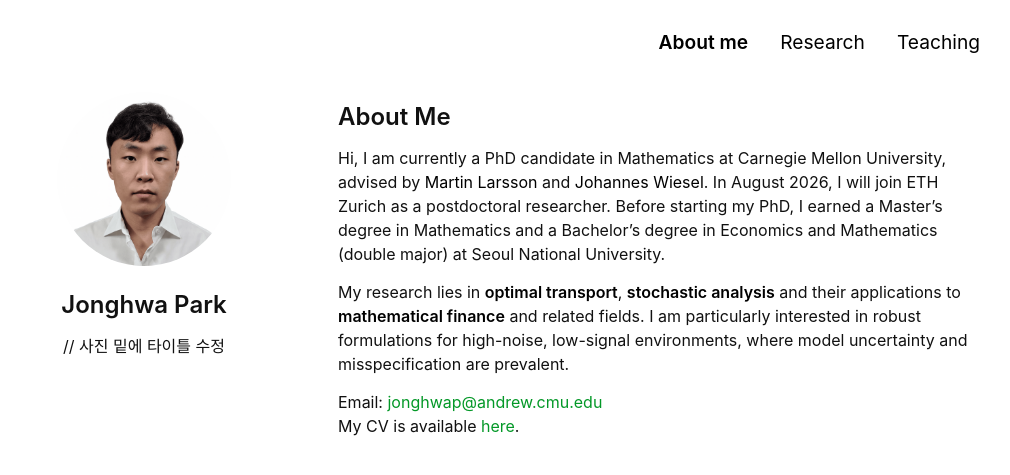
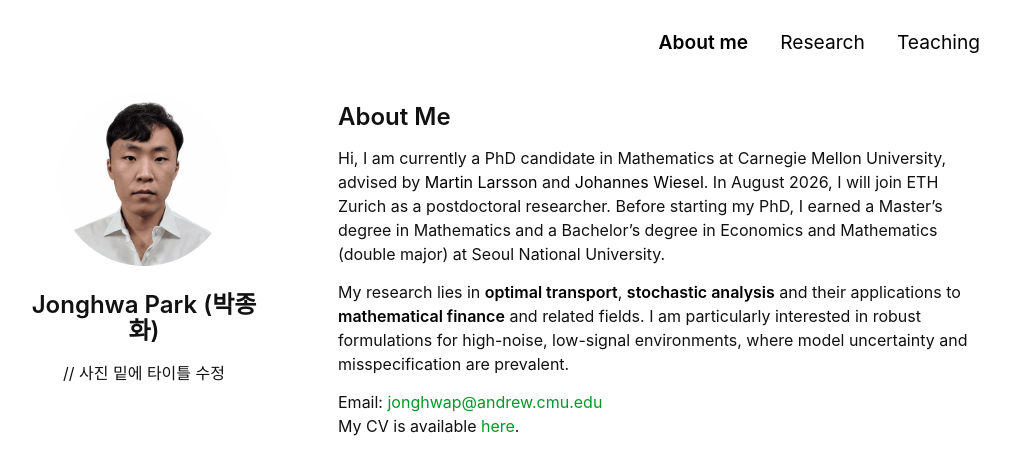
Before and after one commit to Jonghwap/Jonghwap.github.io, a Jekyll site: the page built from index.md, in a window 1280 px wide. Shown: the top 475 px of the page, without its empty margins (132-1142 px from the left). Built offline with Jekyll 4.4.1, drawn with Linux system fonts in a browser that asks for light colours; a style sheet for code colours, icons or effects is not loaded; our own code applies the rules of GitHub Pages for plain Markdown files.

Commit message:
Update _config.yml

```diff
--- a/_config.yml
+++ b/_config.yml
@@ -1,5 +1,5 @@
 # Basic Information
-title: Jonghwa Park
+title: Jonghwa Park (박종화)
 # position: Ph.D. Student
 # affiliation: Carnegie Mellon University
 # email: jonghwap (at) andrew.cmu.edu
```
